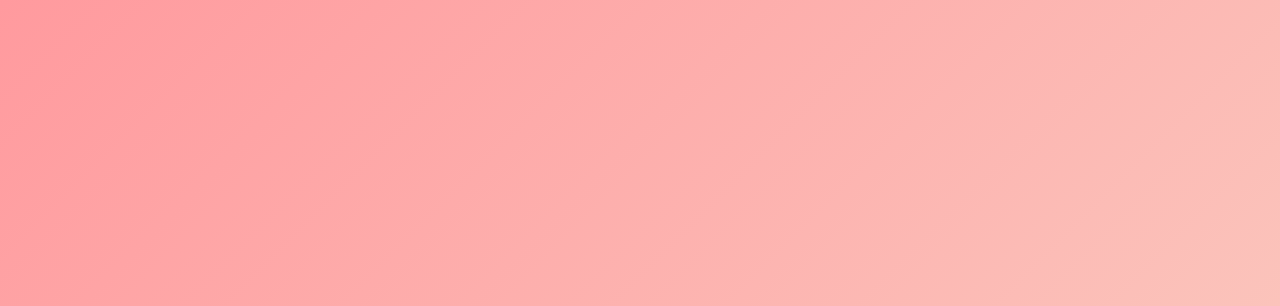
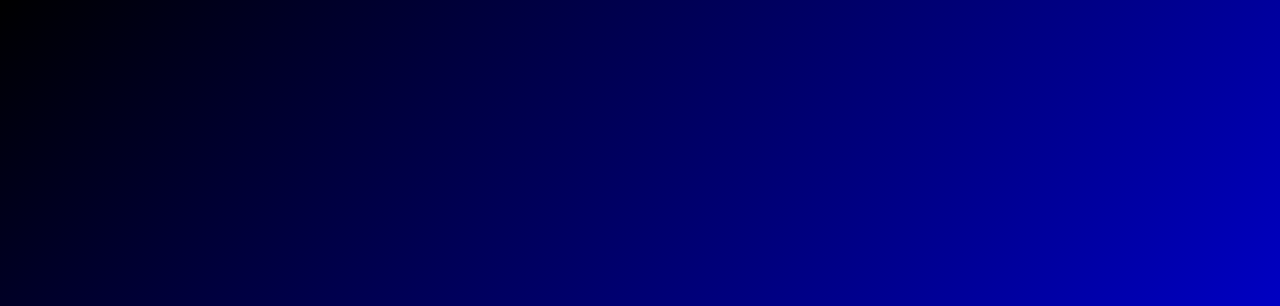
Before and after one commit to Light-of-dark/Nasa404, a plain HTML site: page index.html in a window 1280 px wide. Shown: the top 306 px of the page. Drawn offline with Linux system fonts and the light colour scheme.

Commit message:
Update styles.css

```diff
--- a/styles.css
+++ b/styles.css
@@ -3,7 +3,7 @@ body {
     padding: 0;
     overflow: hidden;
     font-family: 'Arial', sans-serif;
-    background: linear-gradient(135deg, #ff9a9e 0%, #fad0c4 100%);
+    background: linear-gradient(135deg, #000000 0%, #0000ff 100%);
     display: flex;
     justify-content: center;
     align-items: center;
```
